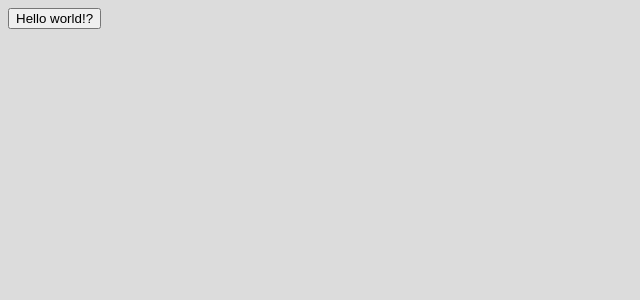
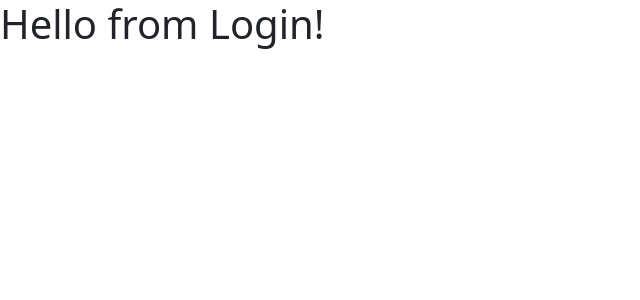
Before and after one commit to LeonSolisPedro/RegisFlow, a React (Vite) app: page /login in a window 1280 px wide. Shown: the top 300 px of the page, without its empty margins (0-640 px from the left). Built offline with nearby package versions, Linux system fonts and the light colour scheme.

Commit message:
Adding dark mode and basic views

```diff
--- a/index.html
+++ b/index.html
@@ -11,6 +11,19 @@
 <body>
   <div id="root"></div>
   <script type="module" src="/src/main.jsx"></script>
+
+
+  <script>
+    function updateTheme(event) {
+      if (event.matches)
+        document.body.setAttribute("data-bs-theme", "dark")
+      else
+        document.body.setAttribute("data-bs-theme", "light")
+    }
+    const prefersDarkScheme = window.matchMedia('(prefers-color-scheme: dark)');
+    updateTheme(prefersDarkScheme);
+    prefersDarkScheme.addEventListener('change', updateTheme);
+  </script>
 </body>
 
 </html>
--- a/package.json
+++ b/package.json
@@ -12,7 +12,8 @@
   "dependencies": {
     "bootstrap": "^5.3.3",
     "react": "^18.3.1",
-    "react-dom": "^18.3.1"
+    "react-dom": "^18.3.1",
+    "react-router-dom": "^6.26.2"
   },
   "devDependencies": {
     "@eslint/js": "^9.9.0",
--- a/src/App.jsx
+++ /dev/null
@@ -1,9 +0,0 @@
-function App() {
-  return (
-    <>
-      <button class="btn btn-primary">Hello world!?</button>
-    </>
-  )
-}
-
-export default App
--- a/src/customStyle.scss
+++ b/src/customStyle.scss
@@ -1,3 +1,12 @@
-body {
-  background-color: gainsboro;
-}
+$border-radius: 21px !default;
+
+$btn-padding-y:               11px;
+$btn-padding-x:               16px;
+
+
+$btn-font-size:               16.5px;
+
+
+// $btn-border-radius:           15px;
+
+@import "~bootstrap/scss/bootstrap";
--- a/src/main.jsx
+++ b/src/main.jsx
@@ -1,12 +1,25 @@
 import { StrictMode } from 'react'
 import { createRoot } from 'react-dom/client'
-import App from './App.jsx'
+import { createBrowserRouter, RouterProvider } from "react-router-dom";
+import Register from "./views/register"
+import Login from "./views/login"
+
+const router = createBrowserRouter([
+  {
+    path: "/register",
+    element: <Register />
+  },
+  {
+    path: "/login",
+    element: <Login />
+  }
+]);
 
 //Bootstrap
 import "./customStyle.scss"
 
 createRoot(document.getElementById('root')).render(
   <StrictMode>
-    <App />
+    <RouterProvider router={router} />
   </StrictMode>,
 )
--- /dev/null
+++ b/src/views/login.jsx
@@ -0,0 +1,5 @@
+export default function Login() {
+  return (
+    <h1>Hello from Login!</h1>
+  )
+}
--- /dev/null
+++ b/src/views/register.jsx
@@ -0,0 +1,5 @@
+export default function Register() {
+  return (
+    <h1>Hello from Register!</h1>
+  )
+}
```
Also changed, not shown: 1 other file (tests, documents, lock files or other folders).
